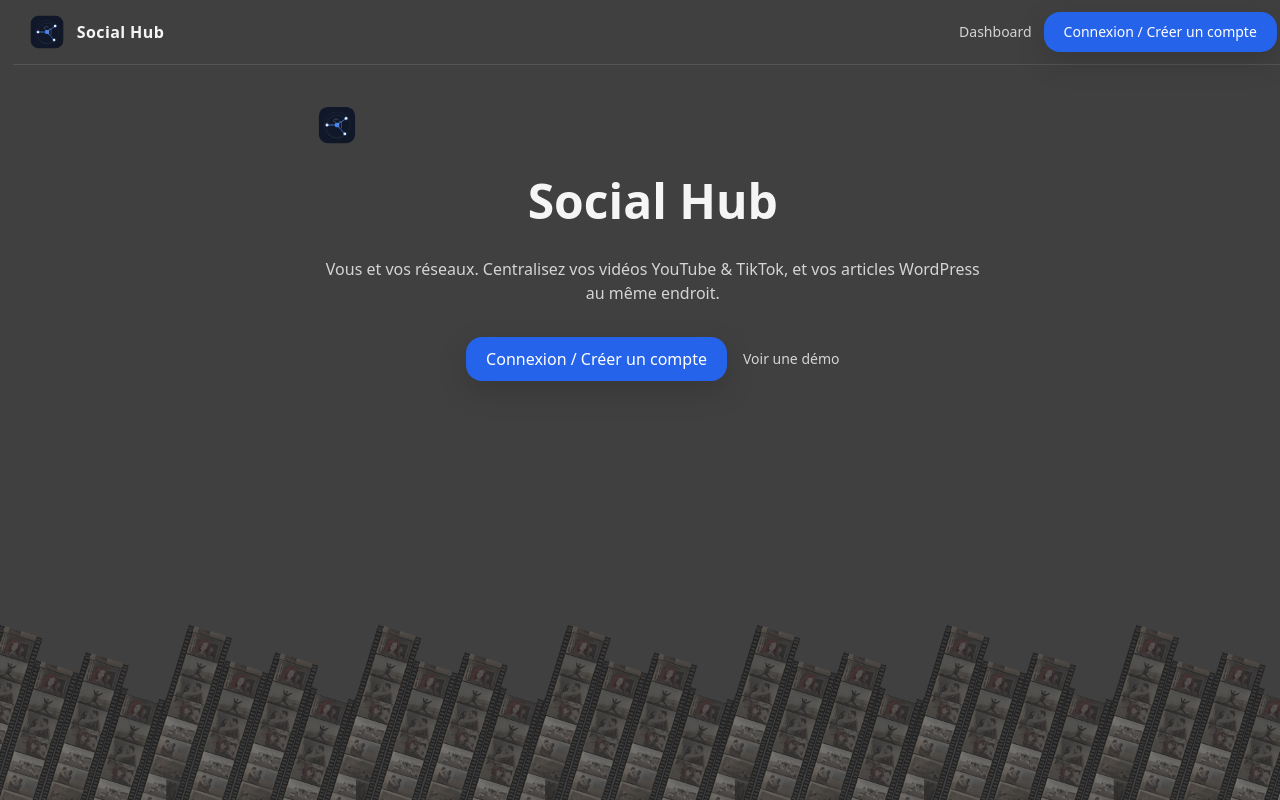
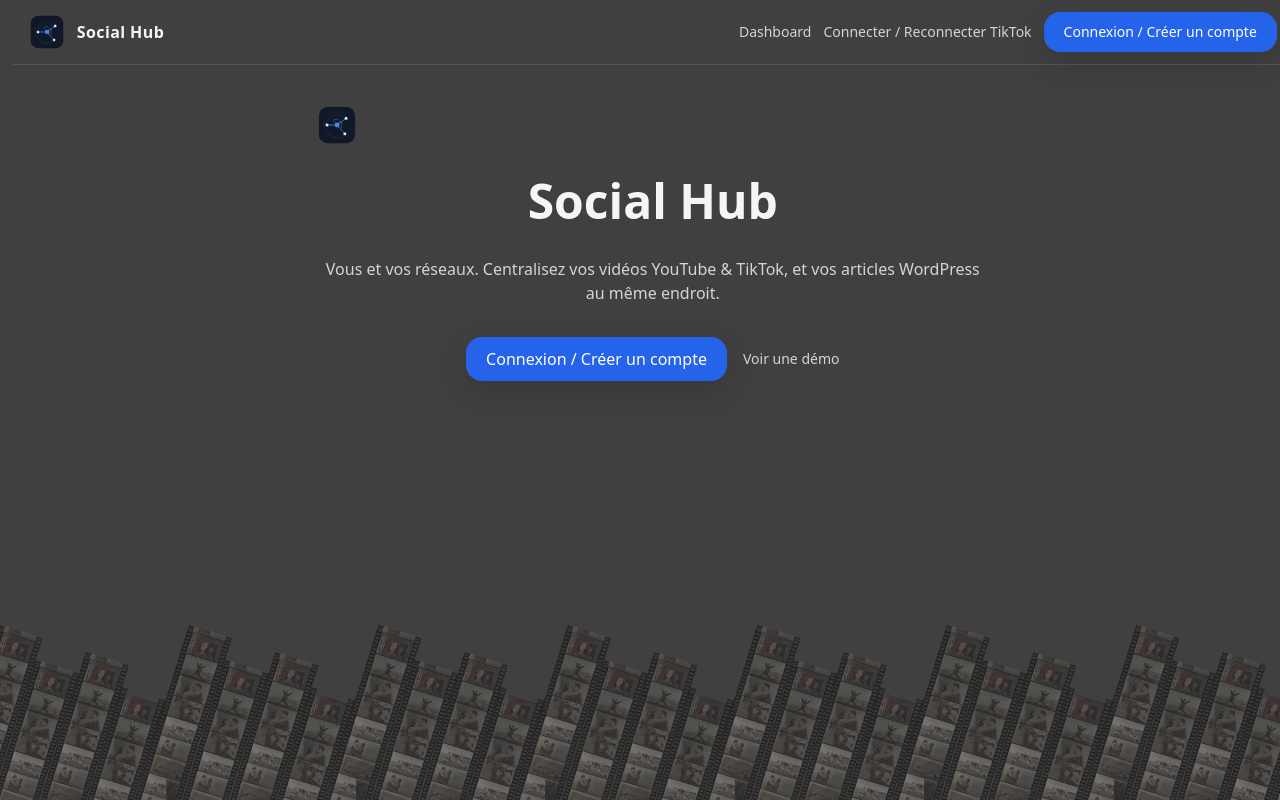
Before and after one commit to Paullux/SocialHubDashboard, a Next.js app: page / in a window 1280 px wide. Built offline with nearby package versions, Linux system fonts and the light colour scheme.

Commit message:
add reset/connect TikTok

```diff
--- /dev/null
+++ b/app/api/auth/tiktok/reset/route.ts
@@ -0,0 +1,7 @@
+import { NextResponse } from "next/server";
+import { prisma } from "@/lib/db";
+
+export async function POST() {
+  await prisma.oAuthToken.deleteMany({ where: { provider: "tiktok", userId: "me" } });
+  return NextResponse.json({ ok: true, reset: true });
+}
--- a/components/Navbar.tsx
+++ b/components/Navbar.tsx
@@ -29,6 +29,10 @@
             Dashboard
           </Link>
 
+          <Link href="/api/auth/tiktok" className="text-sm text-neutral-300 hover:text-white">
+            Connecter / Reconnecter TikTok
+          </Link>
+
           <Button asChild className="text-sm">
             <Link href="/auth/login">Connexion / Créer un compte</Link>
           </Button>
```
